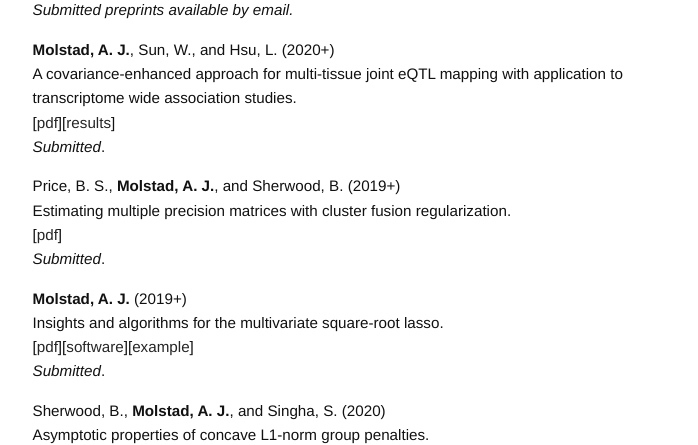
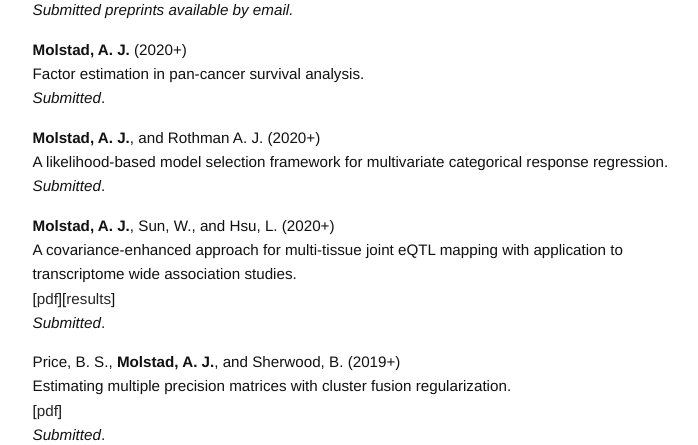
Before and after one commit to ajmolstad/ajmolstad.github.io, a Jekyll site: the page built from research.md, in a window 1280 px wide and 900 px high, cut to the strip 455-900 px from the top of the window. Shown: the whole strip, without its empty margins (275-973 px from the left). Built offline with Jekyll 4.4.1, drawn with Linux system fonts in a browser that asks for light colours.

Commit message:
Update research.md

```diff
--- a/research.md
+++ b/research.md
@@ -8,17 +8,17 @@ permalink: /research/
 
 *Submitted preprints available by email.*
 
-<!-- **Molstad, A. J.** (2020+)<br>
-Dimension reduction in pan-cancer survival analysis.<br>
-*Submitted*. <br> -->
+**Molstad, A. J.** (2020+)<br>
+Factor estimation in pan-cancer survival analysis.<br>
+*Submitted*. <br>
 
 <!-- Ekvall, K. O., and **Molstad, A. J.** (2020+)<br>
 A latent variable model for mixed-type multivariate response regression. <br>
 *Submitted*.  <br> -->
 
-<!-- **Molstad, A. J.**, and Rothman A. J. (2020+)<br>
-A convex model selection framework for multivariate multinomial logistic regression. <br>
-*Submitted*.  <br> -->
+**Molstad, A. J.**, and Rothman A. J. (2020+)<br>
+A likelihood-based model selection framework for multivariate categorical response regression. <br>
+*Submitted*.  <br>
 
 **Molstad, A. J.**, Sun, W., and Hsu, L. (2020+)<br>
 A covariance-enhanced approach for multi-tissue joint eQTL mapping with application to transcriptome wide association studies. <br>
```
